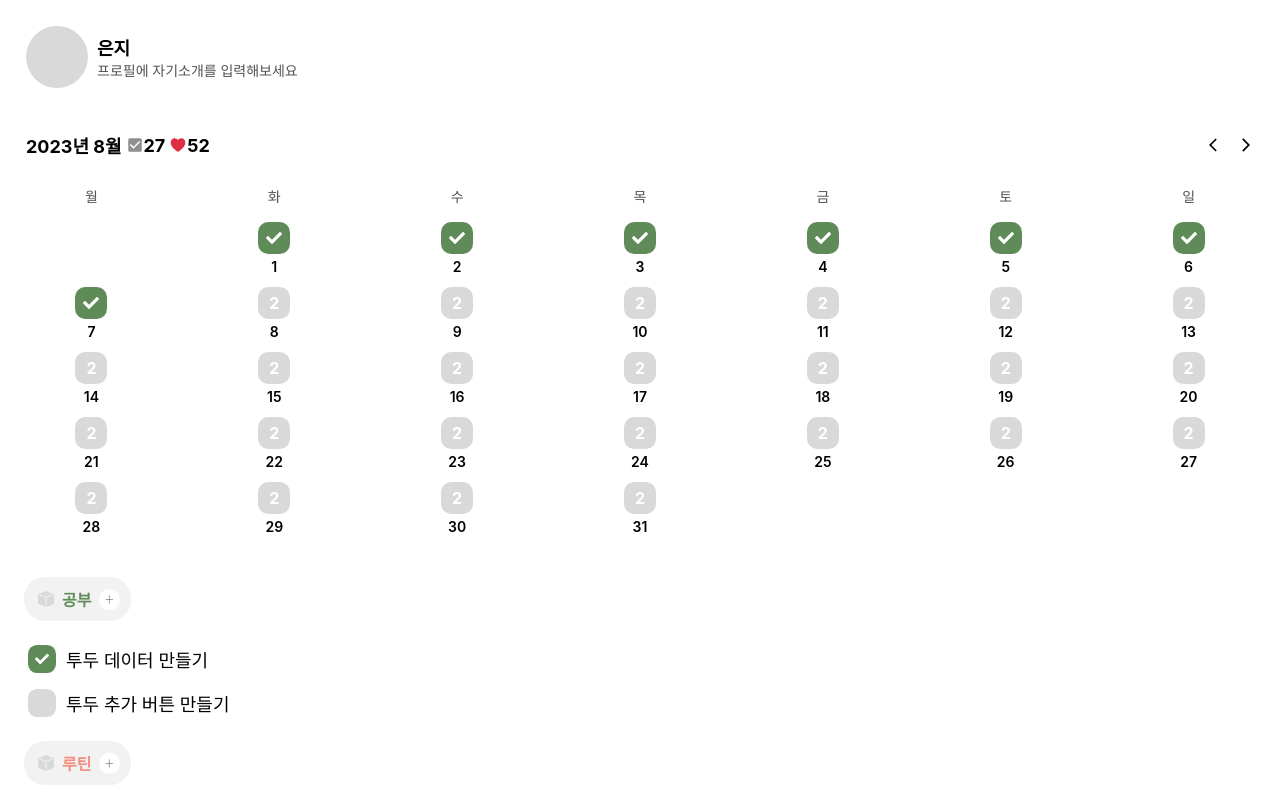
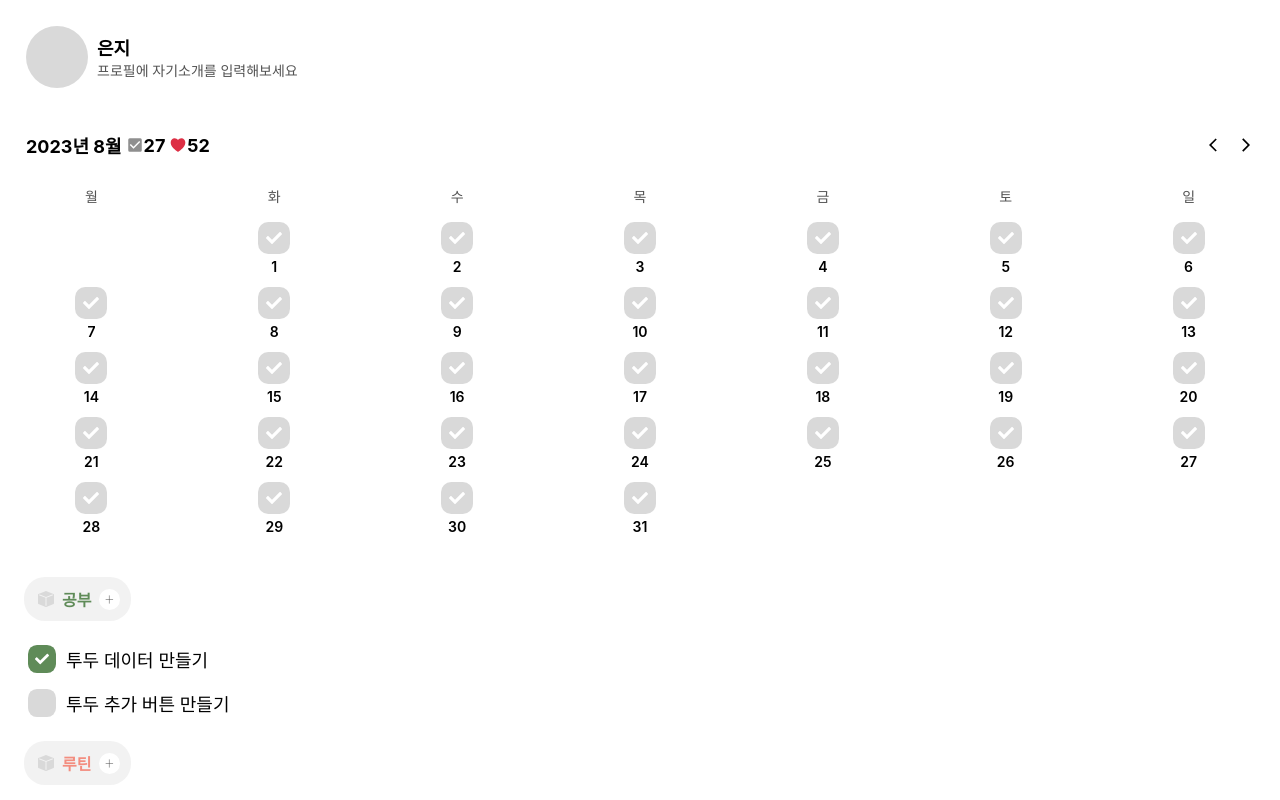
Before and after one commit to eunjios/todo-list, a React (Create React App) app: page / in a window 1280 px wide. Shown: the top 800 px of the page. Built offline with nearby package versions, Linux system fonts and the light colour scheme.

Commit message:
feat: target date

```diff
--- a/src/components/Calendar.js
+++ b/src/components/Calendar.js
@@ -1,6 +1,7 @@
 import React from 'react';
 import styled from 'styled-components';
 import { FaCheck } from 'react-icons/fa';
+import { useTodoState } from '../TodoContextCustom';
 
 const days = ["월", "화", "수", "목", "금", "토", "일"];
 
@@ -45,7 +46,7 @@ const TodoDayCheck = styled.div`
   height: 32px;
   border-radius: 32%;
   background-color: ${props =>
-    (props.isPast ? '#5F8B58' : '#D9D9D9')
+    (props.$remains !== 0 ? '#5F8B58' : '#D9D9D9')
   };
 
   /*
@@ -76,21 +77,38 @@ const TodoDayDate = styled.div`
 `;
 
 const Calendar = () => {
+  const todos = useTodoState();
   const currentDate = new Date();
   const firstDay = new Date(currentDate.getFullYear(), currentDate.getMonth(), 1);
   const lastDay = new Date(currentDate.getFullYear(), currentDate.getMonth() + 1, 0);
   const firstDayOfWeek = firstDay.getDay();
 
   const calendarDates = [];
+  console.log('firstDay', firstDay);
+  console.log('lastDay', lastDay);
   for (let i = 2 - firstDayOfWeek; i <= lastDay.getDate(); i++) {
     if (i > 0) {
       const date = new Date(currentDate.getFullYear(), currentDate.getMonth(), i);
+      const targetTodos = todos.find(todo => todo.date === date.toLocaleDateString());
+
+      let remains = 0;
+      if(targetTodos) {
+        remains = 0;
+        targetTodos.categories.forEach(category => {
+          category.todos.forEach(todo => {
+            if (!todo.done) remains++;
+          })
+        })
+      }
+      console.log(remains);
       calendarDates.push({
         date: i,
-        isPast: date < currentDate, // TODO: isDone 으로 변경
+        // isPast: date < currentDate, // TODO: isDone 으로 변경
+        remains: remains, // TODO: null 이면 숫자 X
       });
+      // console.log(date.toLocaleDateString());
     } else {
-      calendarDates.push({date: '', isPast: true});
+      calendarDates.push({date: '', remains: 0});
     }
   }
 
@@ -107,8 +125,8 @@ const Calendar = () => {
           <TodoDay key={index}>
             {day.date !== '' && (
               <>
-                <TodoDayCheck isPast={day.isPast}>
-                  {day.isPast ? <FaCheck /> : "2"}
+                <TodoDayCheck $remains={day.remains}>
+                  {day.remains === 0 ? <FaCheck /> : `${day.remains}`}
                 </TodoDayCheck>
                 <TodoDayDate>{day.date}</TodoDayDate>
               </>
--- a/src/components/TodoCalendar.js
+++ b/src/components/TodoCalendar.js
@@ -43,11 +43,14 @@ const CalendarArrow = styled.div`
 `;
 
 function TodoCalendar() {
+  const currentDate = new Date();
+  const year = currentDate.getFullYear();
+  const month = currentDate.getMonth() + 1;
   return (
     <>
     <CalendarHeadContainer>
       <CalendarInfo>
-        <CalendarDate>2023년 8월</CalendarDate>
+        <CalendarDate>{year}년 {month}월</CalendarDate>
         <CalendarDone>
           <MdCheckBox color="#8F8F8F"/>
           <span>27</span>
--- a/src/components/TodoListCustom.js
+++ b/src/components/TodoListCustom.js
@@ -49,7 +49,7 @@ function TodoCategoryButton({ title, color }) {
 
 function TodoListCustom() {
   const todos = useTodoState();
-  const targetTodos = todos.filter(todo => todo.date === '2023-09-11'); // TODO: targetDate
+  const targetTodos = todos.filter(todo => todo.date === '2023. 9. 11.'); // TODO: targetDate
   return (
     <TodoListContainer>
       {targetTodos.map(data => (
--- a/src/store/data.js
+++ b/src/store/data.js
@@ -1,6 +1,6 @@
 export const todoData = [
   {
-    date: '2023-09-11',
+    date: '2023. 9. 11.',
     categories: [
       {
         name: '공부',
@@ -42,7 +42,7 @@ export const todoData = [
     ]
   },
   {
-    date: '2023-09-10',
+    date: '2023. 9. 10.',
     categories: [
       {
         name: '공부',
```
